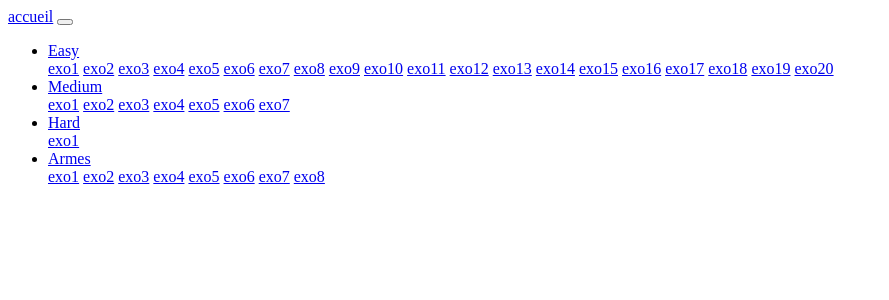
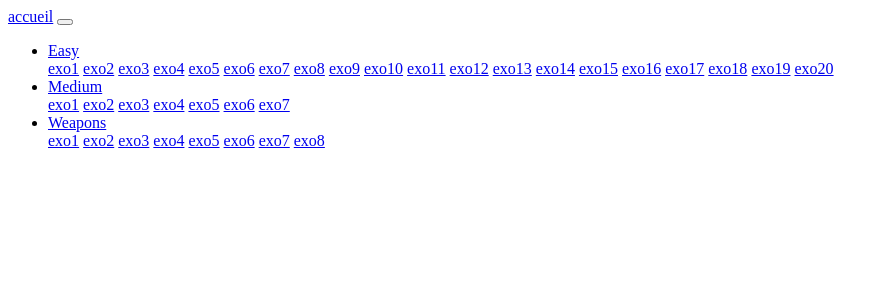
Before and after one commit to ritacarrilho/php-projects, a PHP site: page /menu.php in a window 1280 px wide. Shown: the top 300 px of the page, without its empty margins (0-889 px from the left). Run offline with PHP 8.4, Linux system fonts and the light colour scheme.

Commit message:
creation of first cas pratique - Weapons - files

```diff
--- a/global/common/menu.php
+++ b/global/common/menu.php
@@ -27,25 +27,17 @@
         </li>
         <li class="nav-item dropdown">
             <a class="nav-link dropdown-toggle" href="#" id="navbarDropdown" role="button" data-toggle="dropdown" aria-haspopup="true" aria-expanded="false">
-            Hard
+            Weapons
             </a>
             <div class="dropdown-menu" aria-labelledby="navbarDropdown">
-                <a class="dropdown-item" href="../../3-difficile/exo1.php">exo1</a>
-            </div>
-        </li>
-        <li class="nav-item dropdown">
-            <a class="nav-link dropdown-toggle" href="#" id="navbarDropdown" role="button" data-toggle="dropdown" aria-haspopup="true" aria-expanded="false">
-            Armes
-            </a>
-            <div class="dropdown-menu" aria-labelledby="navbarDropdown">
-                <a class="dropdown-item" href="../../4-cas pratique/1-Armes/exo1.php">exo1</a>
-                <a class="dropdown-item" href="../../4-cas pratique/1-Armes/exo2.php">exo2</a>
-                <a class="dropdown-item" href="../../4-cas pratique/1-Armes/exo3.php">exo3</a>
-                <a class="dropdown-item" href="../../4-cas pratique/1-Armes/exo4.php">exo4</a>
-                <a class="dropdown-item" href="../../4-cas pratique/1-Armes/exo5.php">exo5</a>
-                <a class="dropdown-item" href="../../4-cas pratique/1-Armes/exo6.php">exo6</a>
-                <a class="dropdown-item" href="../../4-cas pratique/1-Armes/exo7.php">exo7</a>
-                <a class="dropdown-item" href="../../4-cas pratique/1-Armes/exo8.php">exo8</a>
+                <a class="dropdown-item" href="../../cas-pratique/weapons/exo1/index.php">exo1</a>
+                <a class="dropdown-item" href="../../cas-pratique/weapons/exo2/index.php">exo2</a>
+                <a class="dropdown-item" href="../../cas-pratique/weapons/exo3/index.php">exo3</a>
+                <a class="dropdown-item" href="../../cas-pratique/weapons/exo4/index.php">exo4</a>
+                <a class="dropdown-item" href="../../cas-pratique/weapons/exo5/index.php">exo5</a>
+                <a class="dropdown-item" href="../../cas-pratique/weapons/exo6/index.php">exo6</a>
+                <a class="dropdown-item" href="../../cas-pratique/weapons/exo7/index.php">exo7</a>
+                <a class="dropdown-item" href="../../cas-pratique/weapons/exo8/index.php">exo8</a>
             </div>
         </li>
     </ul>
```
Also changed, not shown: cas-pratique/weapons/sources/arc/arc1.png (added), cas-pratique/weapons/sources/arc/arc2.png (added), cas-pratique/weapons/sources/epee/epee1.png (added), cas-pratique/weapons/sources/epee/epee2.png (added), cas-pratique/weapons/sources/epee/epee3.png (added), cas-pratique/weapons/sources/epee/epee4.png (added), cas-pratique/weapons/sources/epee/epee5.png (added), cas-pratique/weapons/sources/fleau/fleau1.png (added), cas-pratique/weapons/sources/fleau/fleau2.png (added), cas-pratique/weapons/sources/fleau/fleau3.png (added), cas-pratique/weapons/sources/fleau/fleau4.png (added), cas-pratique/weapons/sources/fleau/fleau5.png (added), cas-pratique/weapons/sources/hache/hache1.png (added), cas-pratique/weapons/sources/hache/hache2.png (added), 3 more files.
